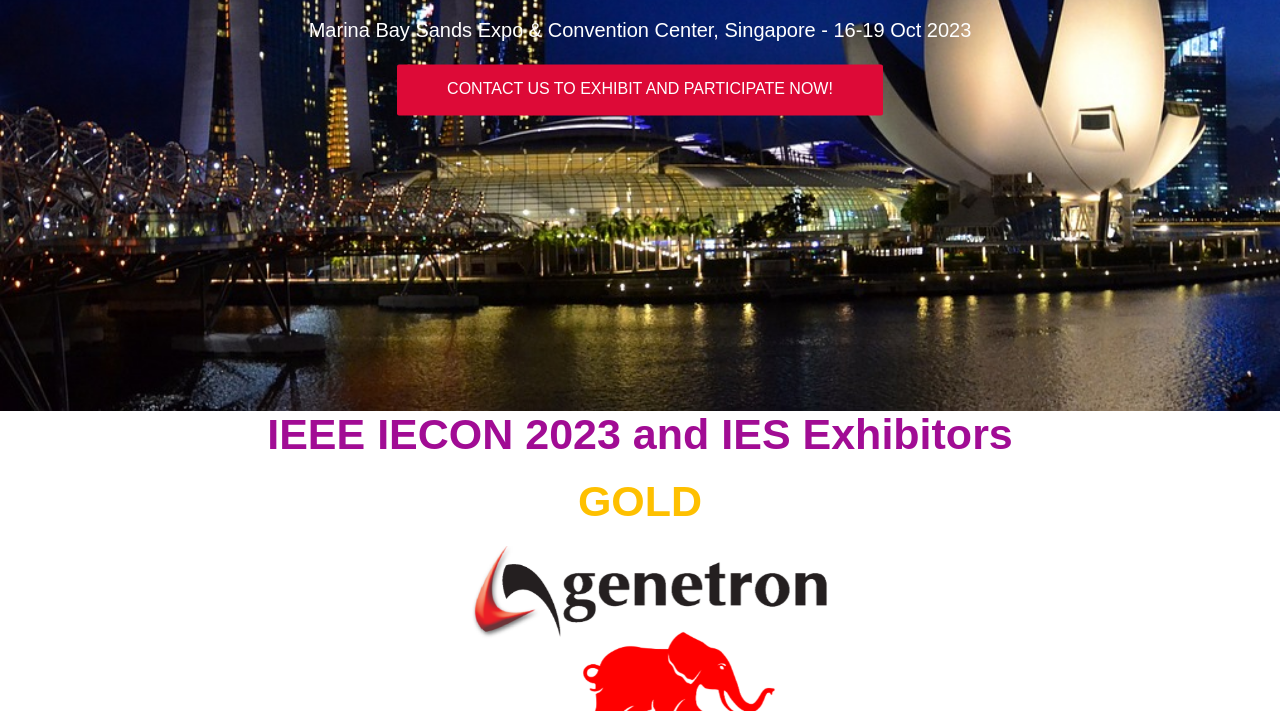
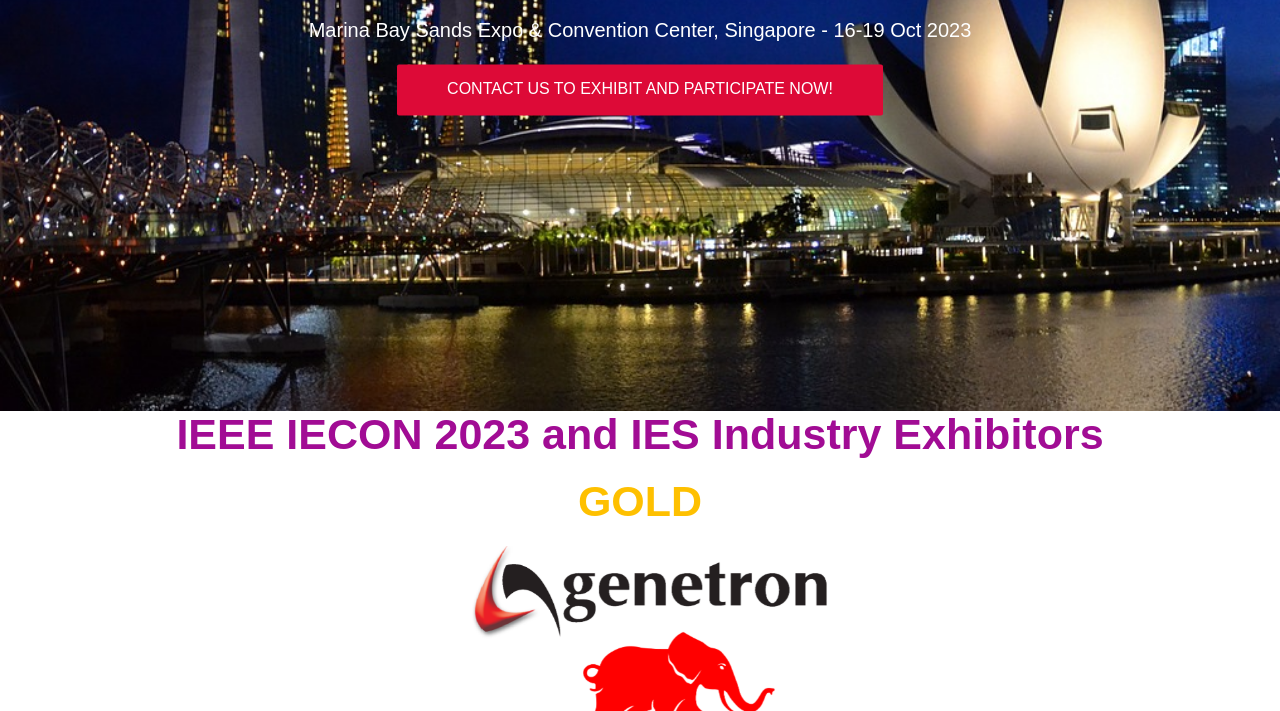
Before and after one commit to ieee-ies/industry-days.ieee-ies.org, a plain HTML site: page index.html in a window 1280 px wide. Shown: the part 389-1100 px from the top of the page. Drawn offline with Linux system fonts and the light colour scheme.

Commit message:
Update index.html

```diff
--- a/index.html
+++ b/index.html
@@ -128,7 +128,7 @@
       <div class="row">
 
         <div class="section-title-header text-center">
-          <h1 class="section-title" style="color: #A10C94;">IEEE IECON 2023 and IES Exhibitors</h1>
+          <h1 class="section-title" style="color: #A10C94;">IEEE IECON 2023 and IES Industry Exhibitors</h1>
         </div>
 
         <div class="section-title-header text-center">
```
